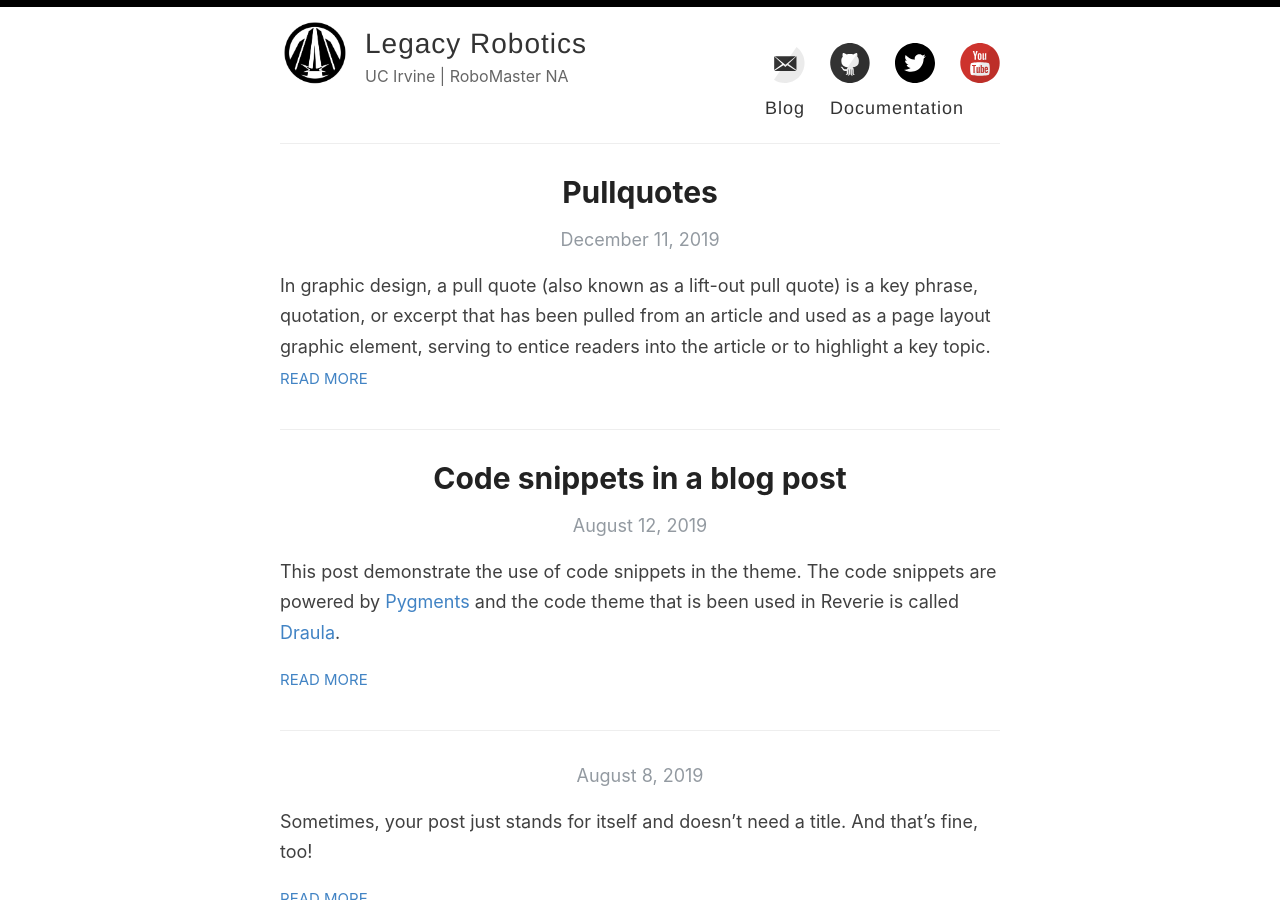
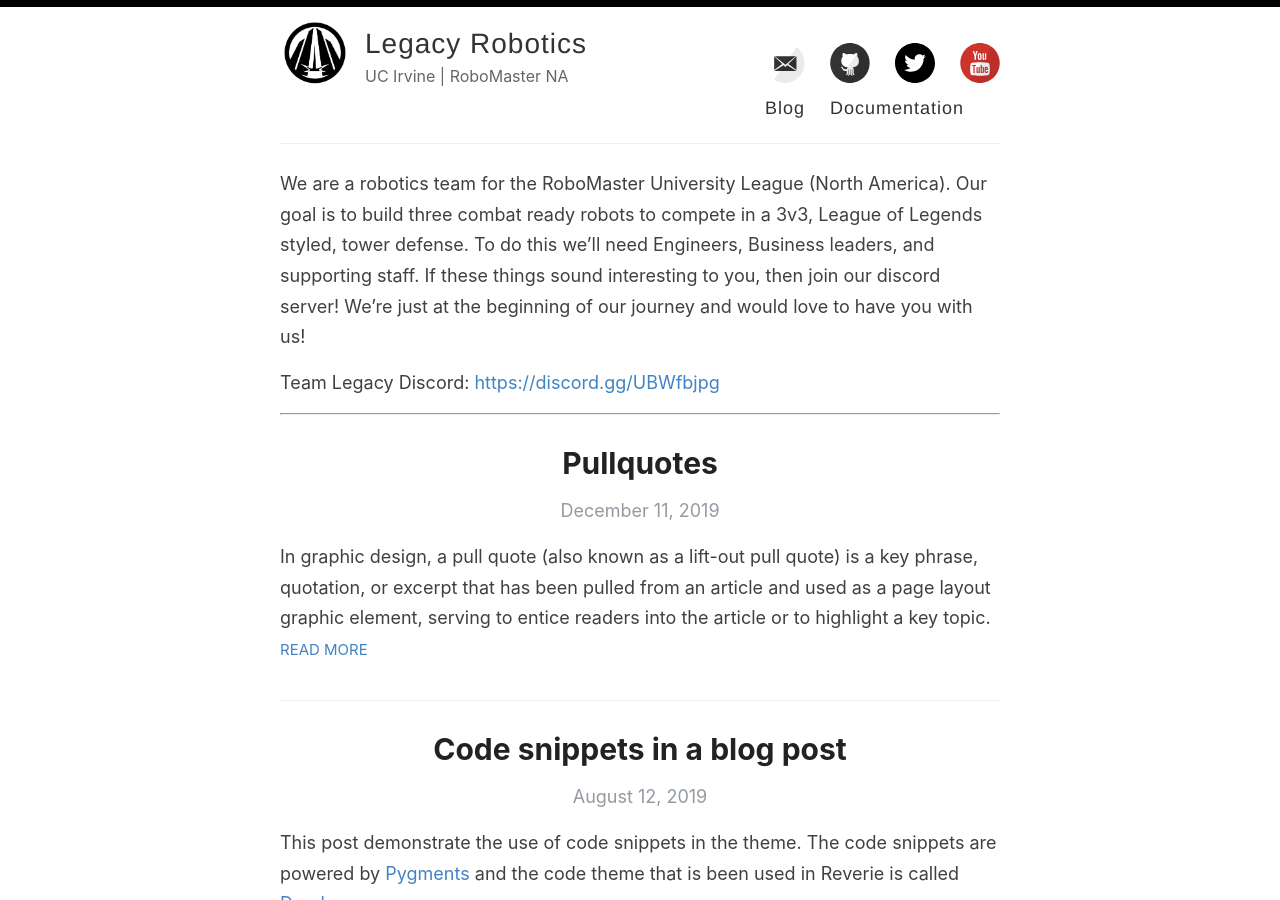
Before and after one commit to LegacyRobots/legacyrobots.github.io, a Jekyll site: the page built from index.html, in a window 1280 px wide and 900 px high. Built offline with Jekyll 4.4.1, drawn with Linux system fonts in a browser that asks for light colours; the list of posts is cut into pages by our own code.

Commit message:
Update index.html

```diff
--- a/index.html
+++ b/index.html
@@ -1,6 +1,17 @@
 ---
 layout: default
 ---
+
+<div>
+  <p>We are a robotics team for the RoboMaster University League (North America).
+    Our goal is to build three combat ready robots to compete in a 3v3, League of Legends
+    styled, tower defense. To do this we’ll need Engineers, Business leaders, and supporting
+    staff. If these things sound interesting to you, then join our discord server! We’re
+    just at the beginning of our journey and would love to have you with us!</p>
+  <p>Team Legacy Discord: <a href="https://discord.gg/UBWfbjpg">https://discord.gg/UBWfbjpg</a></p>
+</div>
+
+<hr />
 
 <div class="posts">
   {% for post in paginator.posts %}
```
